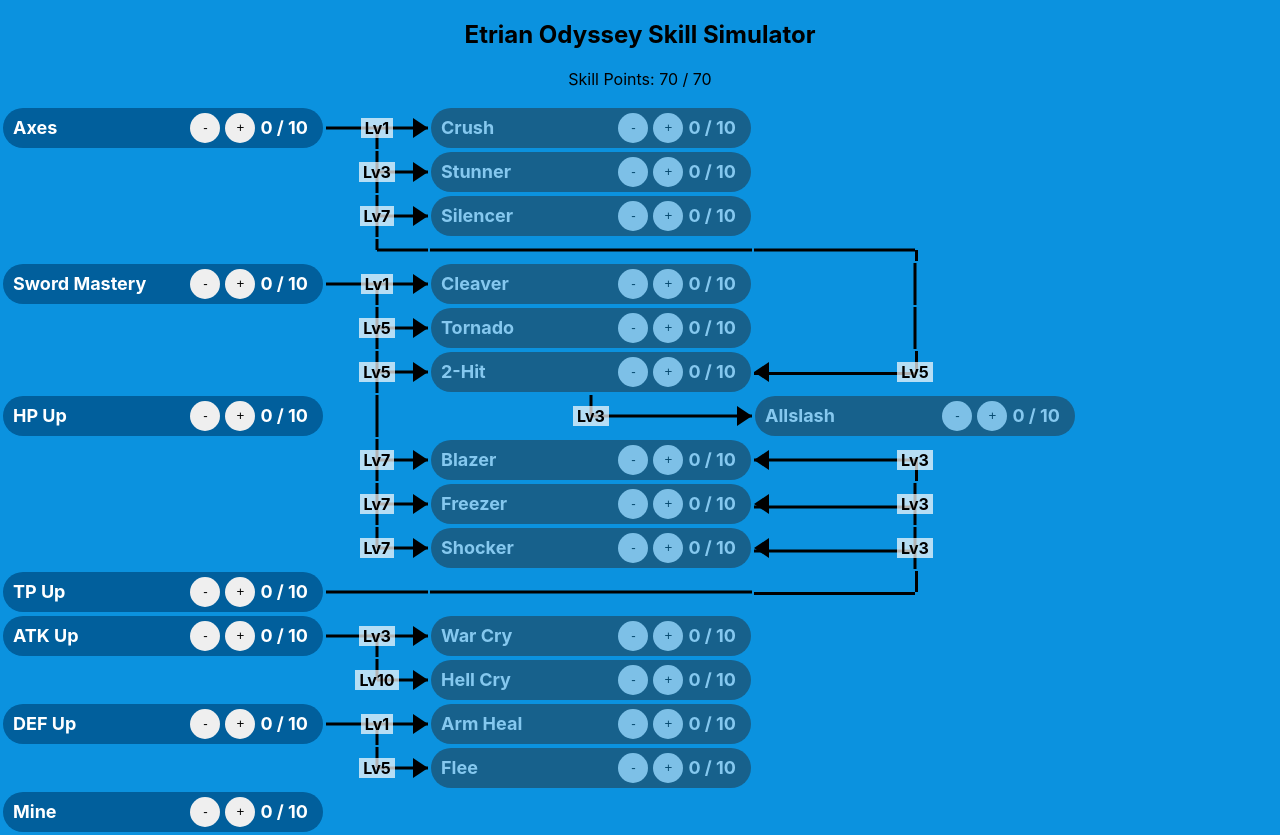
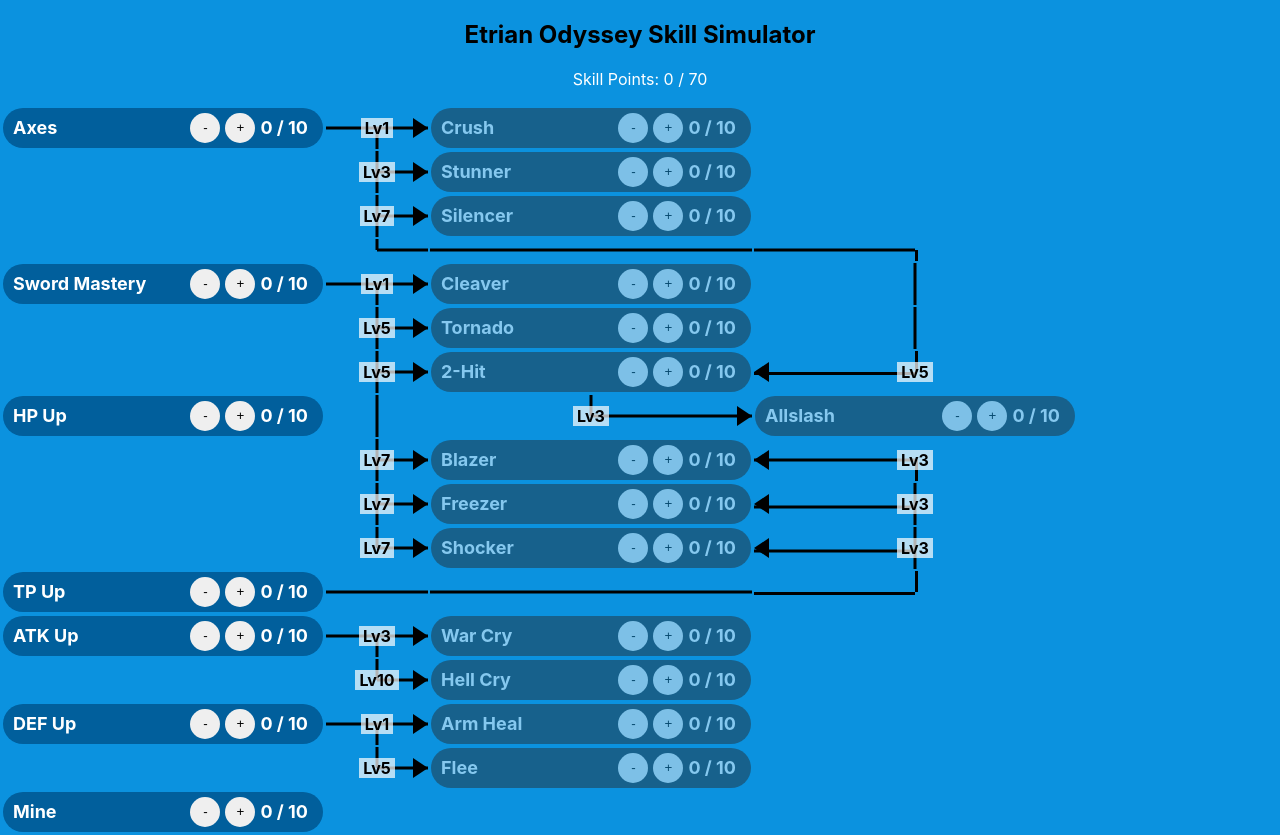
Before and after one commit to Hissvard/etrian-odyssey-skill-simulator, a React (Create React App) app: page / in a window 1280 px wide. Built offline with nearby package versions, Linux system fonts and the light colour scheme.

Commit message:
feat: show used skill points instead of remaining, text turns red when over bounds

```diff
--- a/src/App.js
+++ b/src/App.js
@@ -70,7 +70,11 @@ function App() {
     return (
         <div className="App">
             <h2>Etrian Odyssey Skill Simulator</h2>
-            <p>Skill Points: {skillTree.currentSkillPoints} / {skillTree.maxSkillPoints}</p>
+            <p style={{
+                color: skillTree.usedSkillPoints > skillTree.maxSkillPoints ? 'red' : 'white'
+            }}>
+                Skill Points: {skillTree.usedSkillPoints} / {skillTree.maxSkillPoints}
+            </p>
             <table>
                 <tbody>
                     <tr>
--- a/src/hooks/useSkillTree.js
+++ b/src/hooks/useSkillTree.js
@@ -27,7 +27,7 @@ export default function useSkillTree(params) {
     };
 
     return {
-        currentSkillPoints: params.maxSkillPoints - Object.values(values).reduce((acc, n) => acc + n, 0),
+        usedSkillPoints: Object.values(values).reduce((acc, n) => acc + n, 0),
         maxSkillPoints: params.maxSkillPoints,
         component: name => {
             const needs = params.elements[name]?.needs || {};
```
